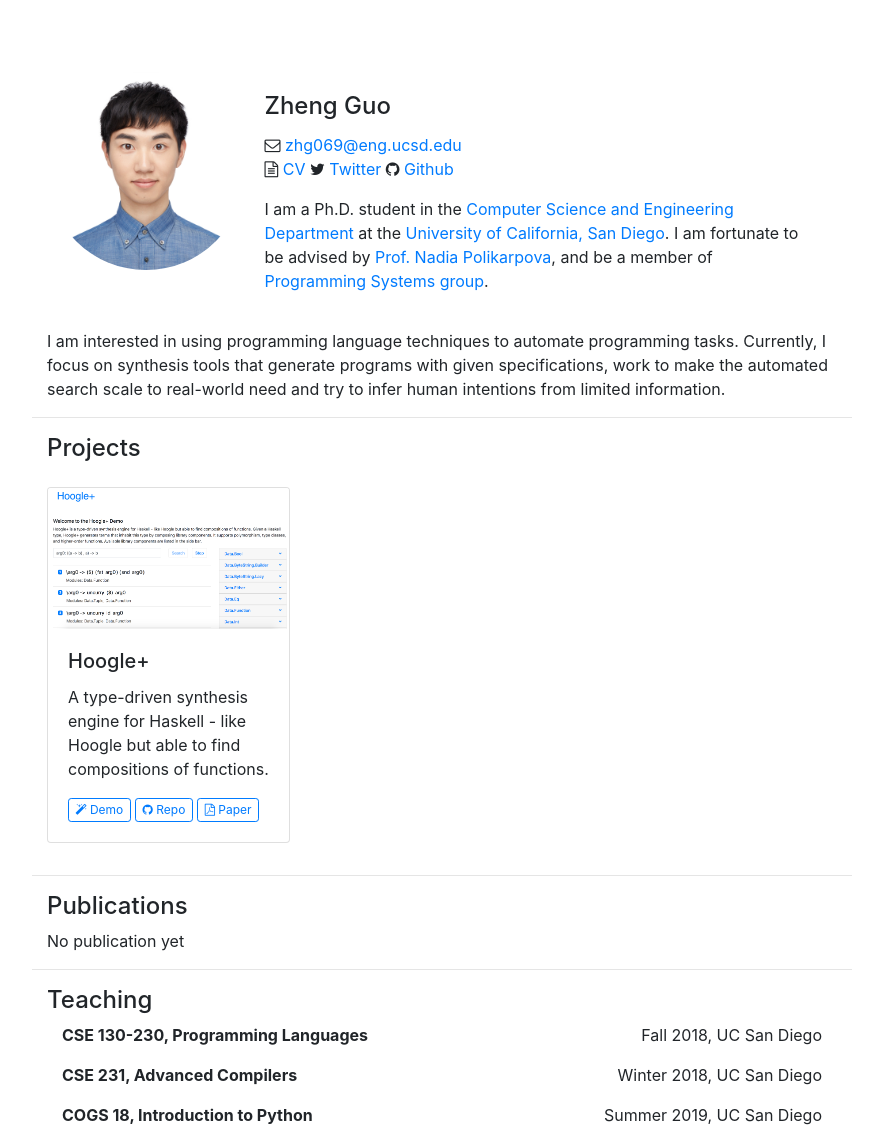
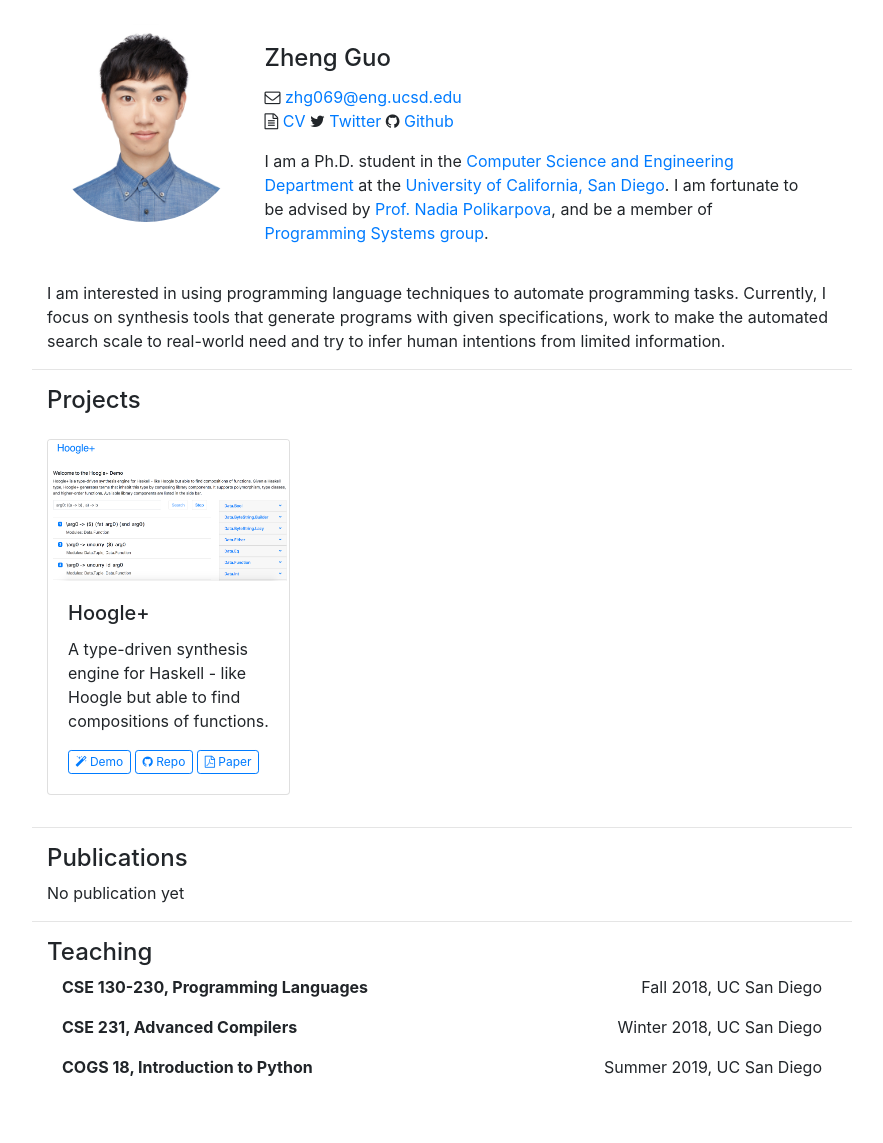
Before and after one commit to aaronguo1996/website-old, a Jekyll site: the page built from index.markdown, in a window 1280 px wide. Shown: the whole page, without its empty margins (198-1081 px from the left). Built offline with Jekyll 4.4.1, drawn with Linux system fonts in a browser that asks for light colours; after the commit the page ends 1095 px from its top, so only the background shows below that.

Commit message:
change header

```diff
--- a/assets/css/style.scss
+++ b/assets/css/style.scss
@@ -2,7 +2,6 @@
 ---
 
 .body {
-    margin-top: 3em;
     padding-left: 12.5%;
     padding-right: 12.5%;
 }
```
